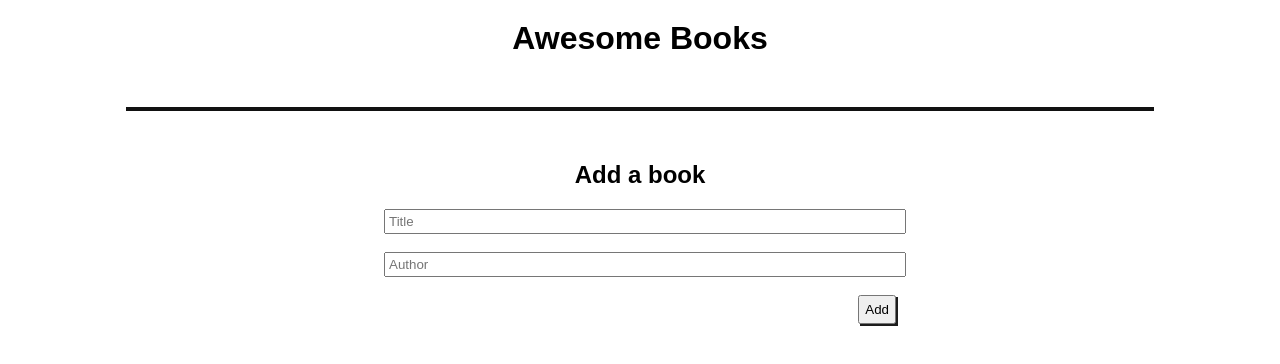
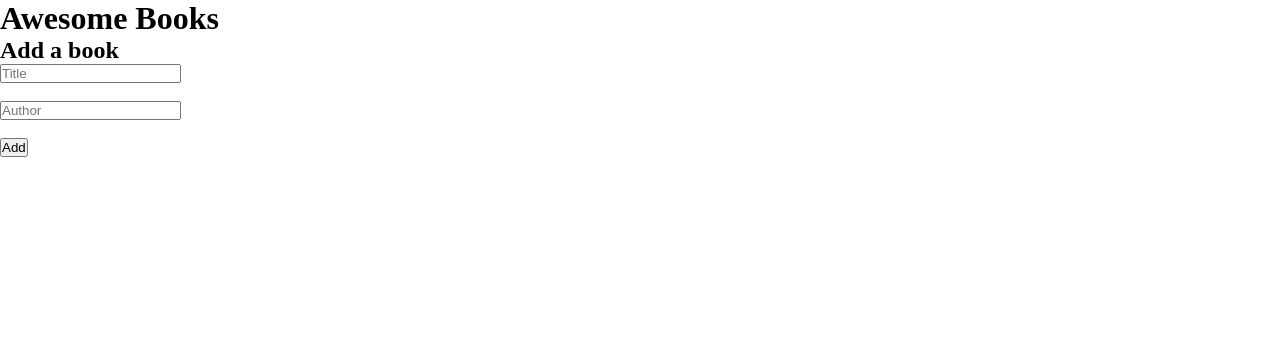
Before and after one commit to jaamanu/Awesome-books-project, a website with bundled scripts: page index.html in a window 1280 px wide. Built offline with nearby package versions, Linux system fonts and the light colour scheme.

Commit message:
Update styles.css file

```diff
--- a/styles.css
+++ b/styles.css
@@ -2,69 +2,3 @@
   padding: 0;
   margin: 0;
 }
-
-.awesomeBooks {
-  text-align: center;
-  margin-bottom: 50px;
-  margin-top: 20px;
-  font-family: sans-serif;
-}
-
-.bookDisplay {
-  border: 2px solid #111;
-  width: 80%;
-  margin: auto;
-  font-family: sans-serif;
-}
-
-.newDiv:nth-child(odd) {
-  background-color: #eee;
-}
-
-.formHeader {
-  margin-top: 50px;
-  margin-bottom: 20px;
-  text-align: center;
-  font-family: sans-serif;
-}
-
-#book-card {
-  width: 40%;
-  margin: auto;
-}
-
-#author {
-  width: 100%;
-  padding: 3px;
-}
-
-#title {
-  width: 100%;
-  padding: 3px;
-}
-
-.but {
-  display: flex;
-  justify-content: right;
-}
-
-#add {
-  padding: 5px;
-  box-shadow: #1c1c1c 2px 2px;
-}
-
-.hidey {
-  display: none;
-}
-
-.flexIt {
-  display: flex;
-  justify-content: space-between;
-  align-items: center;
-  padding: 10px 10px;
-}
-
-.remove {
-  padding: 4px;
-  box-shadow: #1c1c1c 3px 3px;
-}
```
